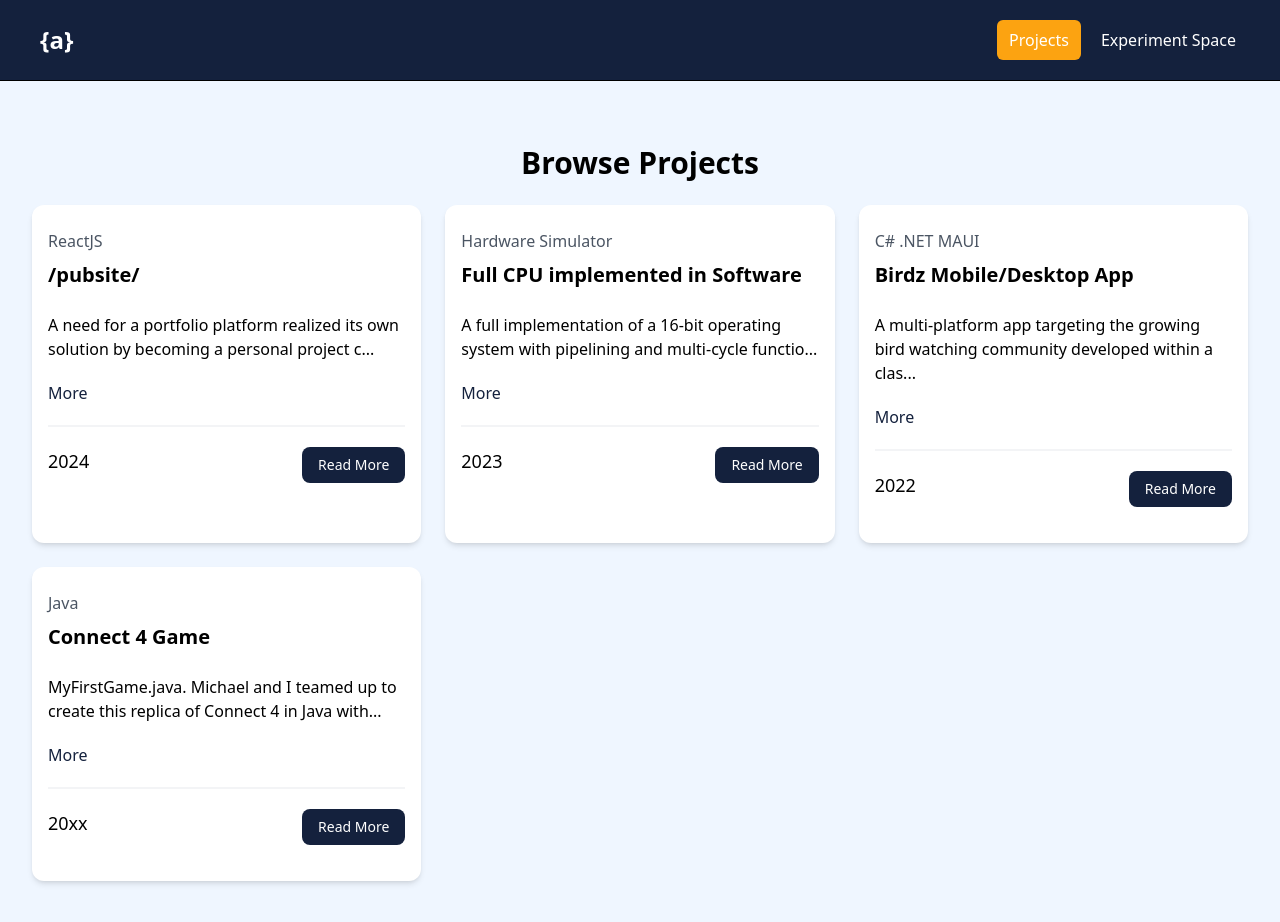
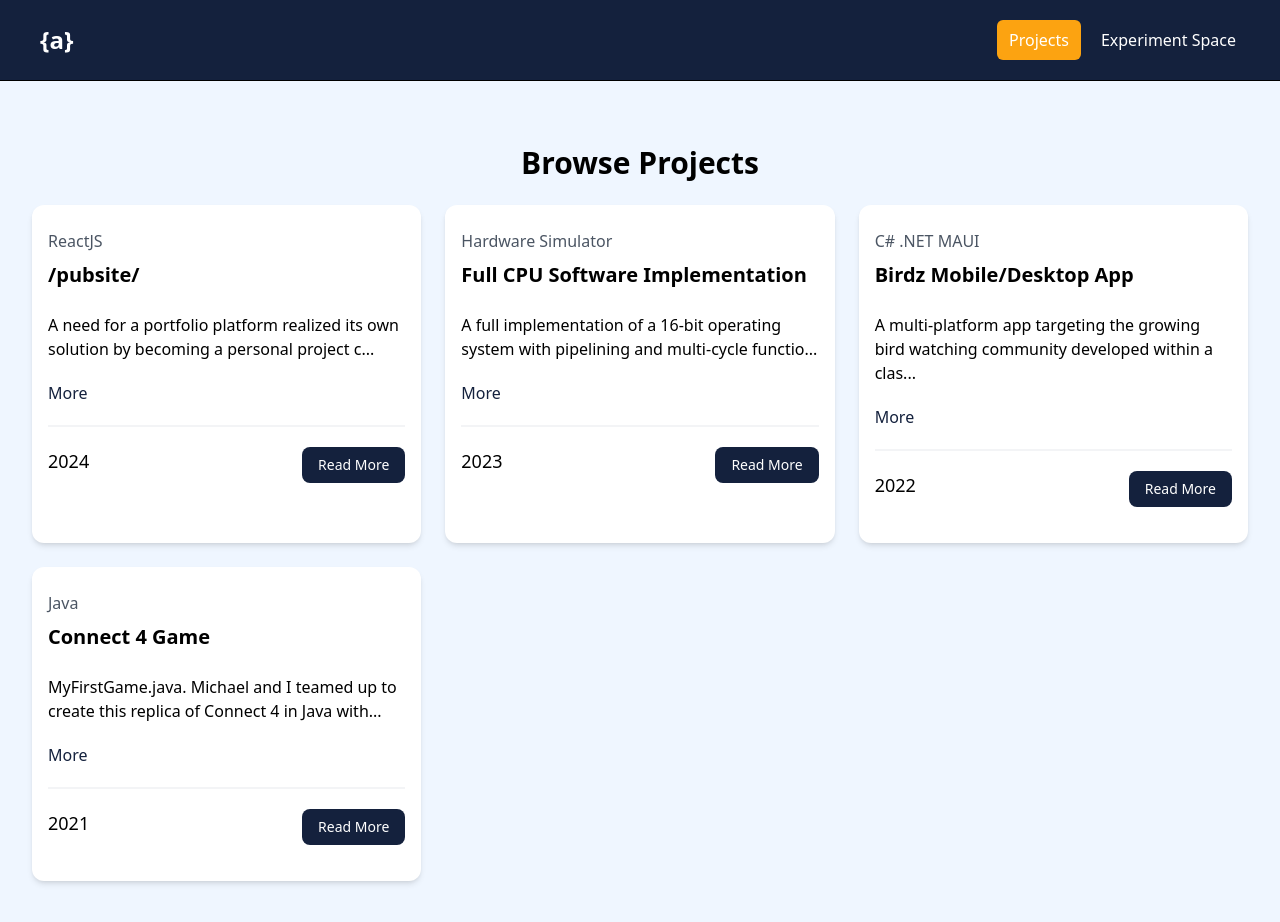
Before and after one commit to snacks9405/pubsite, a React (Vite) app: page /pubsite/projects in a window 1280 px wide. Shown: the top 922 px of the page. Built offline with nearby package versions, Linux system fonts and the light colour scheme.

Commit message:
more populating

```diff
--- a/src/App.jsx
+++ b/src/App.jsx
@@ -13,12 +13,16 @@ const projectsList = [
     title: "/pubsite/",
     date: "2024",
     github: "https://github.com/snacks9405/pubsite",
-    summary: "A need for a portfolio platform realized its own solution by becoming a personal project culminating in a stronger understanding of React based website design.",
+    summary: "A need for a portfolio platform realized its own solution by becoming a personal project culminating in a stronger understanding of React based websites " +
+             "and hopefully a great first impression on MCC, Inc.",
     type: "ReactJS",
     description: "",
     details: "",
     images: [
-      ""
+      "https://i.ibb.co/mzcGycK/pubsite-screencap.png",
+      "https://i.ibb.co/pfXwMVq/structure.png",
+      "https://i.ibb.co/m83cmMV/parameter-Passing.png",
+      "https://i.ibb.co/PcNwhc1/routing.png",
     ],
     collaborators: [
       {
@@ -27,24 +31,32 @@ const projectsList = [
       }
     ],
     technologies: [
-      "https://ms-dotnettools.gallerycdn.vsassets.io/extensions/ms-dotnettools/dotnet-maui/0.12.42/1717604145155/Microsoft.VisualStudio.Services.Icons.Default",
-      "https://freepngimg.com/download/android/58550-mobile-development-android-studio-app-free-download-image.png",
+      "https://static-00.iconduck.com/assets.00/react-icon-2048x2048-o8k3ymqa.png",
+      "https://upload.wikimedia.org/wikipedia/commons/thumb/f/f1/Vitejs-logo.svg/800px-Vitejs-logo.svg.png",
       "https://github.githubassets.com/assets/GitHub-Mark-ea2971cee799.png",
-      "https://1000logos.net/wp-content/uploads/2020/08/Visual-Studio-Logo-2012.jpg",
-      "https://static-00.iconduck.com/assets.00/postgresql-plain-wordmark-icon-1024x1021-3tzxcisn.png",
+      "https://logowik.com/content/uploads/images/visual-studio-code4470.jpg",
+      "https://getlogovector.com/wp-content/uploads/2021/01/tailwind-css-logo-vector.png",
     ]
   },
   {
     id: 1,
-    title: "Full CPU implemented in Software",
+    title: "Full CPU Software Implementation",
     date: "2023",
     github: "https://github.com/snacks9405/Multi-Cycle-Pipelined-CPU",
     summary: "A full implementation of a 16-bit operating system with pipelining and multi-cycle functionalities designed with the NAND gate as its core.",
     type: "Hardware Simulator",
-    description: "Computer Organization and Design was a deep dive into how data is passed around at the circuit level. Throughout this course we developed a " +
-                 "complex simulation of a Multi-Cycle CPU with pipelining built completely from combined NAND gates. The CPU implemented a 16-bit ISA called LARC. " +
-                 "which was designed for such scenarios but modeled after the MIPS instruction set.",
-    details: "microprogrammed",
+    description: "Equipped with a fundamental understanding of bit handling, initial steps were taken towards our ultimate goal of a CPU. We studied how simple NAND gates " +
+             "could be assembled into more complex components ranging from registers for storing data to Arithmetic Logic Units for handling maths. We followed this chain " +
+             "of abstraction and compartmentalization, maintaining careful control of bit paths, to a fully functional multi-cycle CPU with micro-programmed instructions " +
+             "running complex programs that include recursion and looping capabilities. By the end of this project, Nick and I could have described the path of any given bit " +
+             "through the board with absolute precision. This imparted a stronger understanding of low-level hardware and optimizations that result from a closer relationship " +
+             "between a program and the ISA of the target system.",
+    details: "Development was primarily done on a whiteboard in a forgotten conference room in the Halsey Science building at UWO. My time with that white" +
+             "board brought my ability to pen the { character from 'absolutely no idea' to the 'barely passable' that I now proudly claim. Nick and I spent countless hours " +
+             "spinning in dusty chairs trying to wrap our brains around vertically encoding our instruction set to reduce the bits required to define it. We burned through " +
+             "a dozen dry-erase pens brainstorming different ways to combine components like registers into arrays that a ROM would require. Keying was primarily done on good old " +
+             "notepad.exe. While this project wasn't a traditional coding project, I can't leave it out. Understanding optimizations at that level inspired a more precise way of " +
+             "approaching most programming problems.",
     images: [
       "https://i.ibb.co/BLjVmsM/networking-schematic.png",
       "https://i.ibb.co/RPjrdNZ/networking-truthtable.png",
@@ -59,7 +71,8 @@ const projectsList = [
     ],
     technologies: [
       "https://i.ibb.co/2K7nbbc/networking-tech.png",
-      "https://play-lh.googleusercontent.com/jD8waDJPN1yv4OdcB6_ILw9M4kyNPdtgBYtoTiPrYhxA1l4FLSKXXe4kAcDCjmtZmQ4"
+      "https://play-lh.googleusercontent.com/jD8waDJPN1yv4OdcB6_ILw9M4kyNPdtgBYtoTiPrYhxA1l4FLSKXXe4kAcDCjmtZmQ4",
+      "https://github.githubassets.com/assets/GitHub-Mark-ea2971cee799.png",
     ]
   },
   {
@@ -105,13 +118,21 @@ const projectsList = [
   {
     id: 3,
     title: "Connect 4 Game",
-    date: "20xx",
-    github: "",
-    summary: "MyFirstGame.java. Michael and I teamed up to create this replica of Connect 4 in Java with UI components designed in JavaFX.",
+    date: "2021",
+    github: "https://github.com/snacks9405/Connect-4-App",
+    summary: "MyFirstGame.java. Michael and I teamed up to create this replica of Connect 4 in Java with a fully functional UI designed in JavaFX. It even comes " +
+             "with a rudimentary AI opponent!",
     type:"Java",
-    description: "",
-    details: "",
+    description: "For my first foray into UI development, I was blessed to have a full-blown hobbyist as a guide. Michael proved invaluable in these early projects as " +
+                 "an amazing teacher. You'll see his name pop up in quite a few of my projects as I get more uploaded! As for the game, we'd already designed the underlying " +
+                 "logic in a previous iteration. This was just a fun opportunity to bring our console game to life.",
+    details: "Michael and I utilized an event-driven approach to designing this application. All helper classes display strong code reuse and inheritance principles. As this " +
+             "was still near the beginning of our time at UWO, we keyed our code in the BlueJ IDE. I remember really pushing us to begin adopting github. This memory is reinforced " +
+             "by the evidence of it being one of my very first repos! Git and I have been best friends ever since. I think we even got to play around with some deltas in this" +
+             "project.",
     images: [
+      "https://i.ibb.co/m6y98fn/c4-screenshot.png",
+      "https://i.ibb.co/Z6wrXrr/c4-code.png",
 
     ],
     collaborators: [
@@ -124,6 +145,7 @@ const projectsList = [
       "https://upload.wikimedia.org/wikipedia/commons/thumb/4/47/BlueJ_Logo.svg/1200px-BlueJ_Logo.svg.png",
       "https://encrypted-tbn0.gstatic.com/images?q=tbn:ANd9GcT6NkHVCdQ8j003gxChxXIDHEOivCDDNRE7pg&s",
       "https://sdtimes.com/wp-content/uploads/2018/03/jfxlogopad1.png",
+      "https://github.githubassets.com/assets/GitHub-Mark-ea2971cee799.png"
     ]
   }
 
@@ -140,7 +162,6 @@ function App() {
         <Route path="/pubsite/projects/" element={<ProjectsPage />} />
         <Route path="/pubsite/projects/:id" element={<ProjectPage />} />
         <Route path="/pubsite/experiment/" element={<ExperimentPage />} />
-
         <Route path="*" element={<NotFoundPage />} />
       </Route>
       )
--- a/src/pages/ProjectPage.jsx
+++ b/src/pages/ProjectPage.jsx
@@ -51,7 +51,7 @@ const ProjectPage = ({ }) => {
                   ))}
                 </div>
                 <div
-                  className="text-1 mb-4 flex align-middle justify-center md:justify-start pt-4"
+                  className="text-1 mb-2 flex align-middle justify-center md:justify-start pt-4"
                 >
                   <p>{project.summary}</p>
 
@@ -61,7 +61,7 @@ const ProjectPage = ({ }) => {
               </div>
 
               <div className="bg-white p-6 rounded-lg shadow-md mt-6">
-                <h3 className="text-2 text-lg font-bold mb-6">
+                <h3 className="text-2 text-lg font-bold mb-4">
                   Project Overview
                 </h3>
 
@@ -69,7 +69,7 @@ const ProjectPage = ({ }) => {
                   {project.description}
                 </p>
 
-                <h3 className="text-2 text-lg font-bold mb-2">Development Details</h3>
+                <h3 className="text-2 text-lg font-bold mb-4">Development Details</h3>
 
                 <p className="mb-4">{project.details}</p>
               </div>
```
Also changed, not shown: 2 other files (tests, documents, lock files or other folders).
